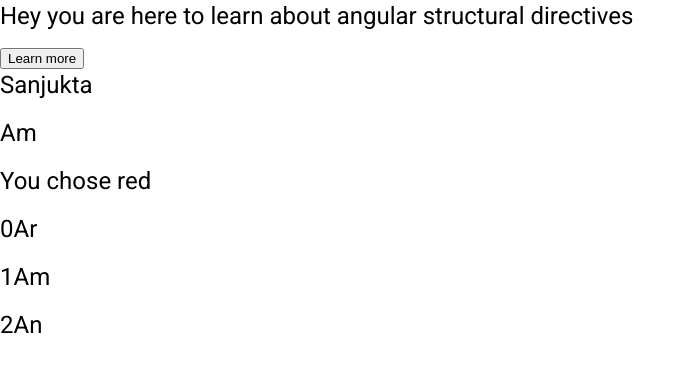
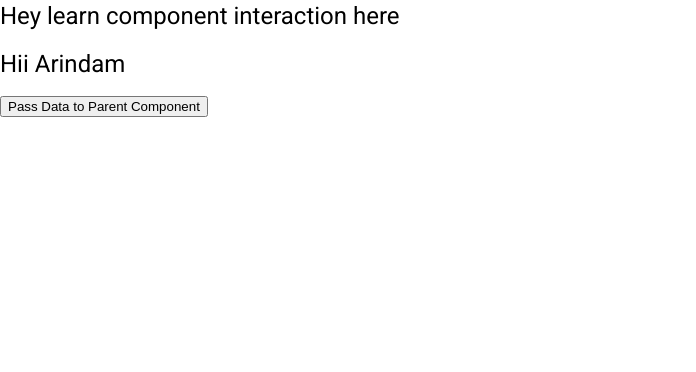
Before and after one commit to arip995/demo-angular-project, an Angular app: page / in a window 1280 px wide. Shown: the top 372 px of the page, without its empty margins (0-696 px from the left). Built offline with nearby package versions, Linux system fonts and the light colour scheme.

Commit message:
component interaction

```diff
--- a/src/app/app.component.html
+++ b/src/app/app.component.html
@@ -1,3 +1,5 @@
 <!-- <app-info></app-info> -->
 <!-- <app-event-binding></app-event-binding> -->
-<app-if-for-switch-directive></app-if-for-switch-directive>
+<!-- <app-if-for-switch-directive></app-if-for-switch-directive> -->
+<app-component-interaction (childEvent)="message=$event" [parentData]="name"></app-component-interaction>
+{{message}}
--- a/src/app/app.component.ts
+++ b/src/app/app.component.ts
@@ -7,4 +7,6 @@
 })
 export class AppComponent {
   title = 'my-demo-project';
+  name= "Arindam";
+  message ="";
 }
--- a/src/app/app.module.ts
+++ b/src/app/app.module.ts
@@ -7,13 +7,15 @@
 import { InfoComponent } from './class-binding/info.component';
 import { EventBindingComponent } from './event-binding/event-binding.component';
 import { IfForSwitchDirectiveComponent } from './if-for-switch-directive/if-for-switch-directive.component';
+import { ComponentInteractionComponent } from './component-interaction/component-interaction.component';
 
 @NgModule({
   declarations: [
     AppComponent,
     InfoComponent,
     EventBindingComponent,
-    IfForSwitchDirectiveComponent
+    IfForSwitchDirectiveComponent,
+    ComponentInteractionComponent
   ],
   imports: [
     BrowserModule,
--- /dev/null
+++ b/src/app/component-interaction/component-interaction.component.html
@@ -0,0 +1,6 @@
+<h1>Hey learn component interaction here</h1>
+<!-- @Input() and @Output() decorator -->
+<!-- @Input() will transfer data from parent to child component-->
+<!-- @Input() will transfer data from child to parent component-->
+<h1>Hii {{name}}</h1>
+<button (click)="onClick()">Pass Data to Parent Component</button>
--- /dev/null
+++ b/src/app/component-interaction/component-interaction.component.ts
@@ -0,0 +1,20 @@
+import { Component, OnInit,Input, Output, EventEmitter } from '@angular/core';
+
+@Component({
+  selector: 'app-component-interaction',
+  templateUrl: './component-interaction.component.html',
+  styleUrls: ['./component-interaction.component.css']
+})
+export class ComponentInteractionComponent implements OnInit {
+  @Input('parentData') public name:any;
+  @Output() childEvent = new EventEmitter();
+  serName:string = "Hey Panda";
+  constructor() { }
+
+  ngOnInit(): void {
+  }
+
+  onClick(){
+    this.childEvent.emit(this.serName);
+  }
+}
```
Also changed, not shown: src/app/component-interaction/component-interaction.component.css (added).
